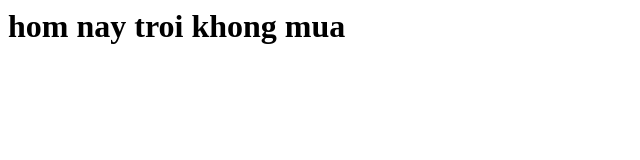
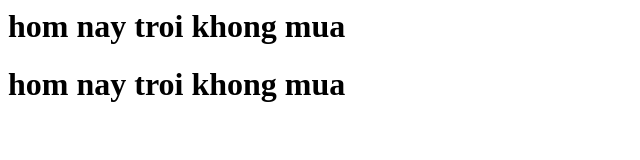
Before and after one commit to hoangthuy1764/nhom4, a plain HTML site: page index.html in a window 1280 px wide. Shown: the whole page, without its empty margins (0-640 px from the left). Drawn offline with Linux system fonts and the light colour scheme.

Commit message:
Update index.html

```diff
--- a/index.html
+++ b/index.html
@@ -1 +1,2 @@
 <h1>hom nay troi khong mua</h1>
+<h1>hom nay troi khong mua</h1>
```
